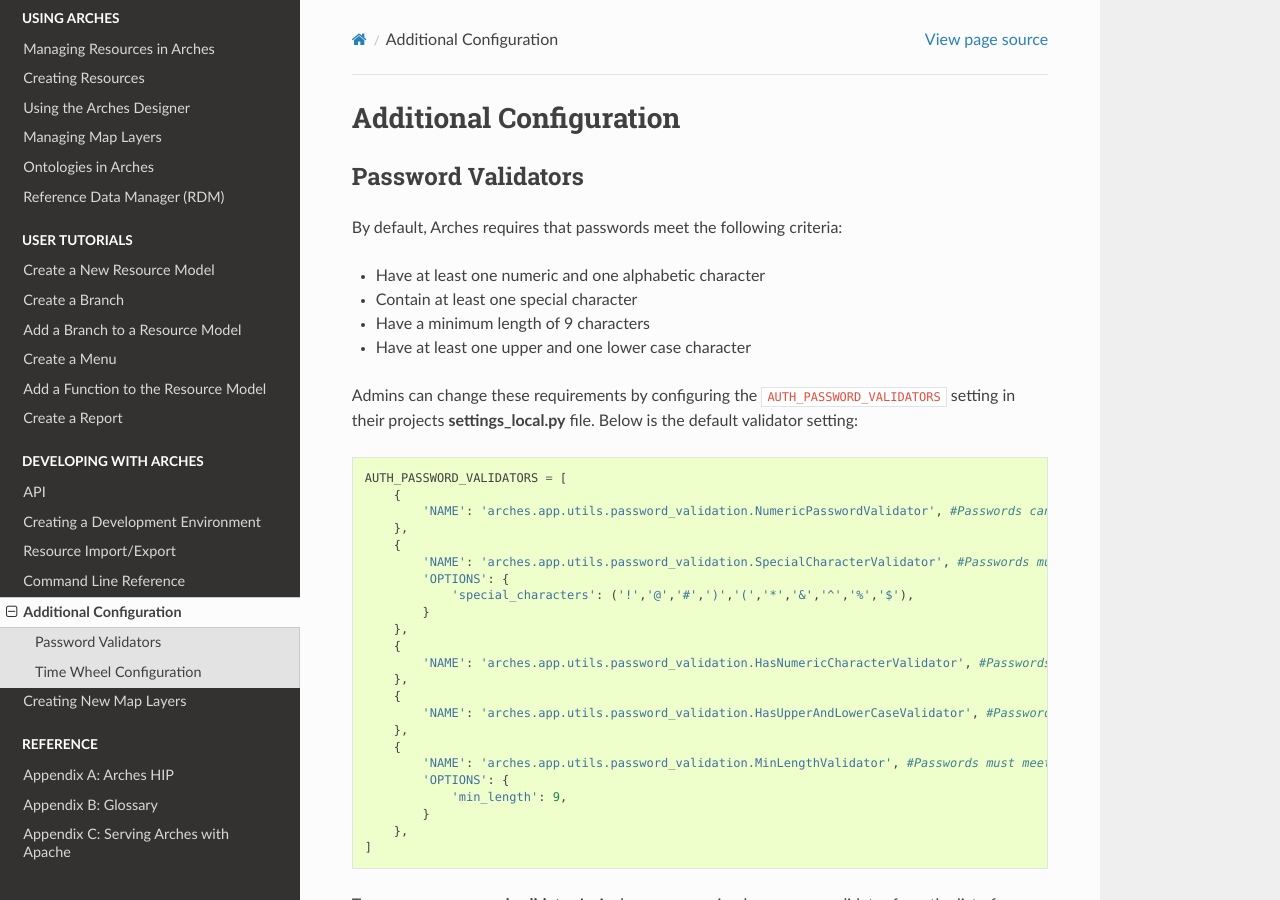
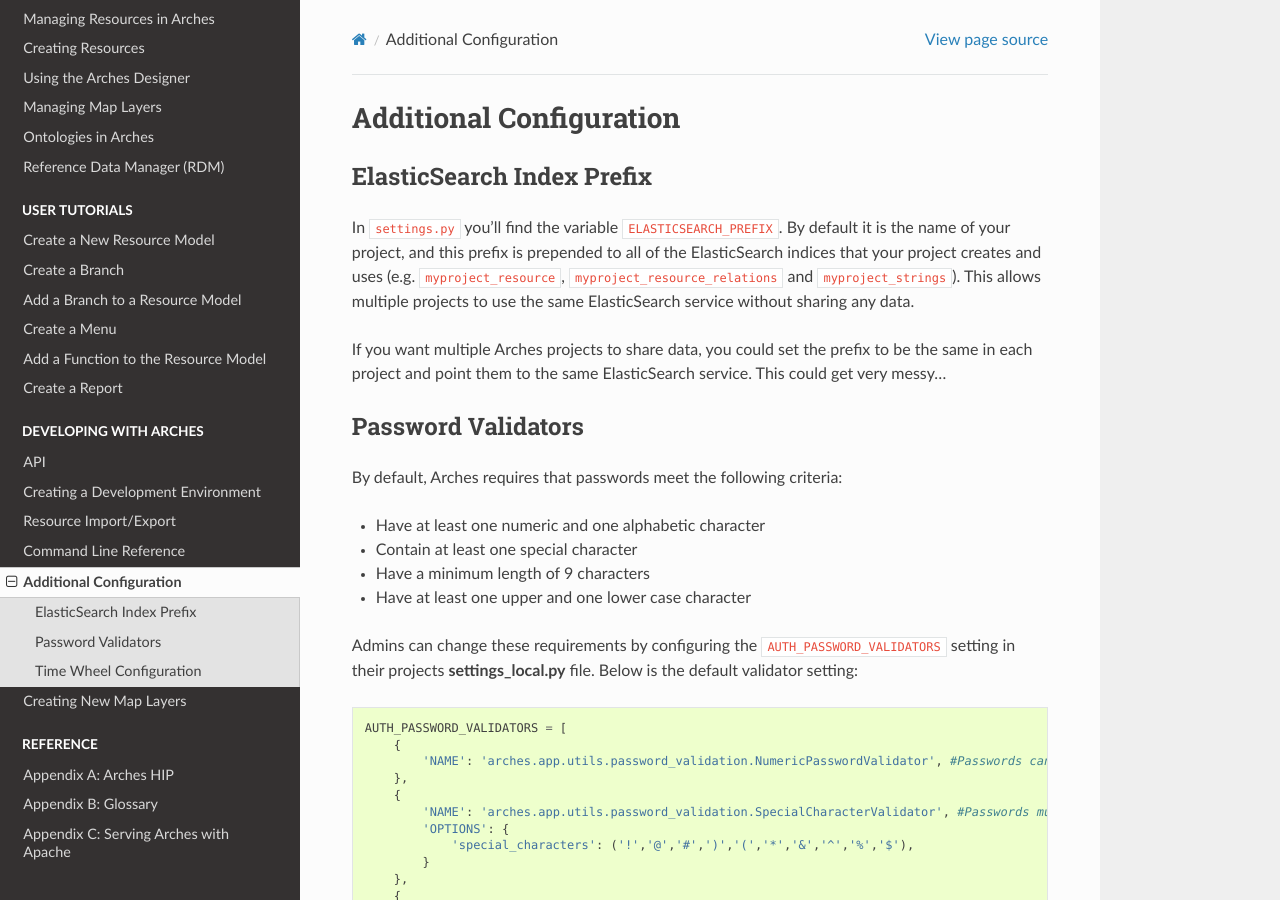
Before and after one commit to archesproject/arches-docs, a Sphinx documentation site: the page built from docs/additional-configuration.txt, in a window 1280 px wide and 900 px high. Built offline with Sphinx 7.4.7 and the Read the Docs theme 2.0.0, drawn with Linux system fonts in a browser that asks for light colours.

Commit message:
document ES prefix #7

```diff
--- a/docs/additional-configuration.txt
+++ b/docs/additional-configuration.txt
@@ -1,6 +1,13 @@
 ########################
 Additional Configuration
 ########################
+
+ElasticSearch Index Prefix
+==========================
+
+In ``settings.py`` you'll find the variable ``ELASTICSEARCH_PREFIX``. By default it is the name of your project, and this prefix is prepended to all of the ElasticSearch indices that your project creates and uses (e.g. ``myproject_resource``, ``myproject_resource_relations`` and ``myproject_strings``). This allows multiple projects to use the same ElasticSearch service without sharing any data.
+
+If you want multiple Arches projects to share data, you could set the prefix to be the same in each project and point them to the same ElasticSearch service. This could get very messy...
 
 Password Validators
 ===================
```
